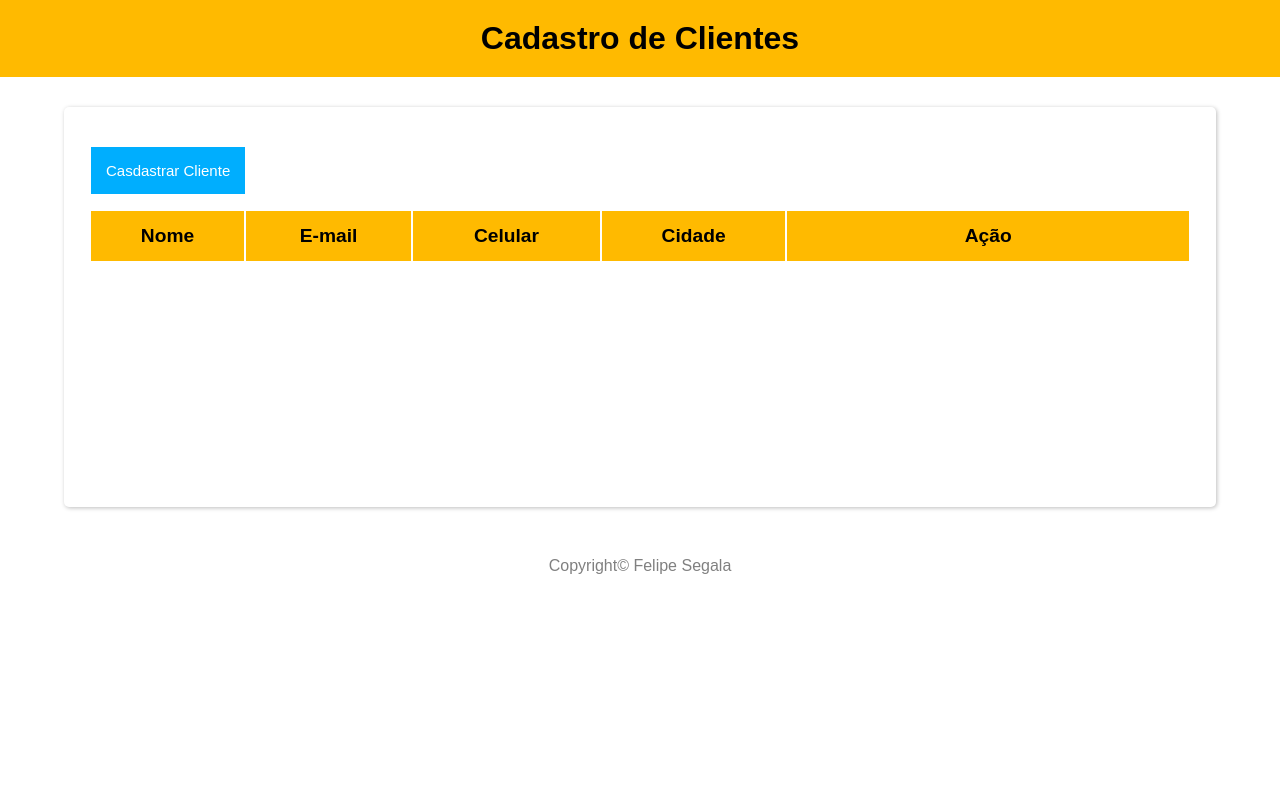
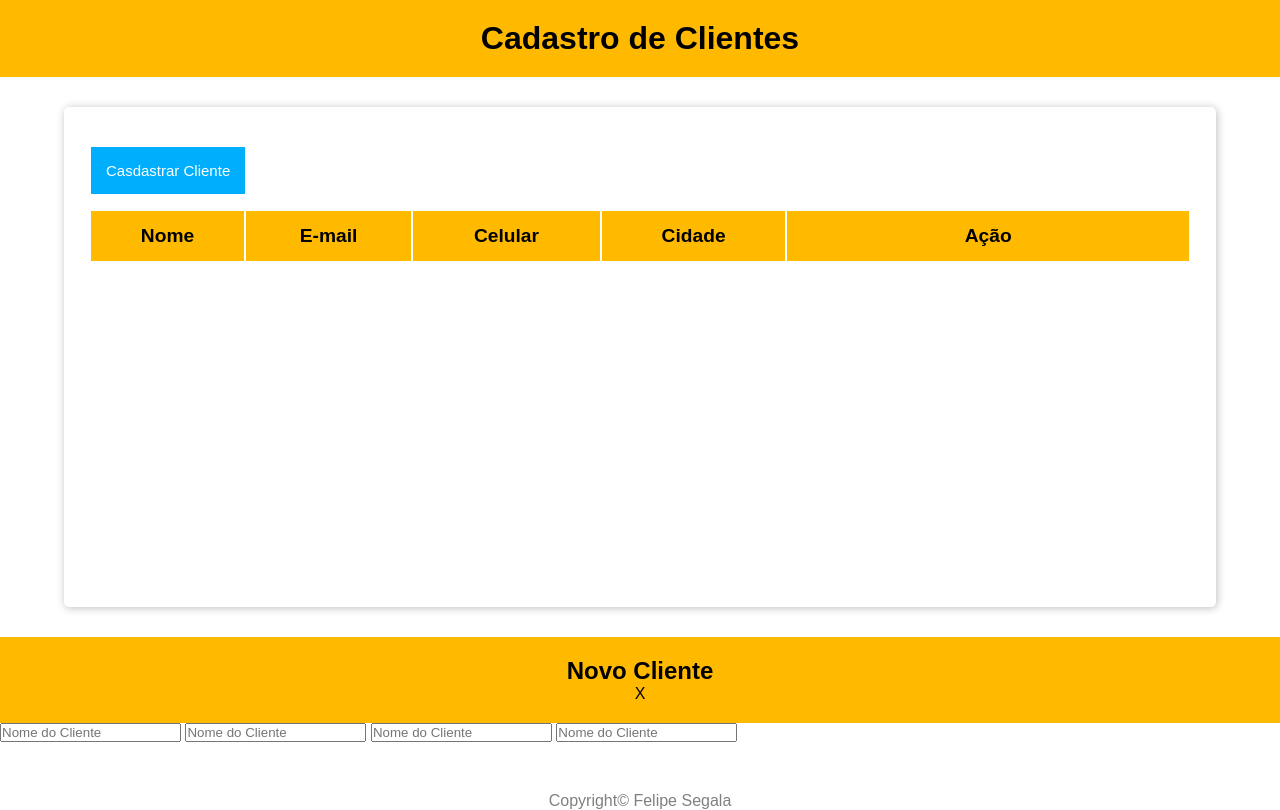
Before and after one commit to felipesegala/cadastro-de-clientes, a plain HTML site: page index.html in a window 1280 px wide. Drawn offline with Linux system fonts and the light colour scheme.

Commit message:
criando tela de cadastro invisivel

```diff
--- a/css/style.css
+++ b/css/style.css
@@ -14,10 +14,10 @@ header {
 #container {
     border-style: none;
     border-radius: 5px;
-    box-shadow: 1px 1px 4px rgba(0, 0, 0, 0.263);
+    box-shadow: 1px 1px 9px rgba(0, 0, 0, 0.263);
     margin: 30px auto;
     padding: 25px;
-    height: 400px;
+    height: 500px;
     width: 90%;
 }
 
--- a/index.html
+++ b/index.html
@@ -26,6 +26,20 @@
                 </tr>
             </table>
         </div>
+        <div class="modal" id="modal">
+            <div class="modal-content">
+                <header>
+                    <h2 class="modal-header">Novo Cliente</h2>
+                    <span>X</span>
+                </header>
+                <form action="" id="form" class="modal-form">
+                    <input type="text" id="nome" class="modal-field" placeholder="Nome do Cliente">
+                    <input type="email" id="nome" class="modal-field" placeholder="Nome do Cliente">
+                    <input type="text" id="nome" class="modal-field" placeholder="Nome do Cliente">
+                    <input type="text" id="nome" class="modal-field" placeholder="Nome do Cliente">
+                </form>
+            </div>
+        </div>
     </main>
     <footer>
         <span>Copyright&copy Felipe Segala</span>
```
